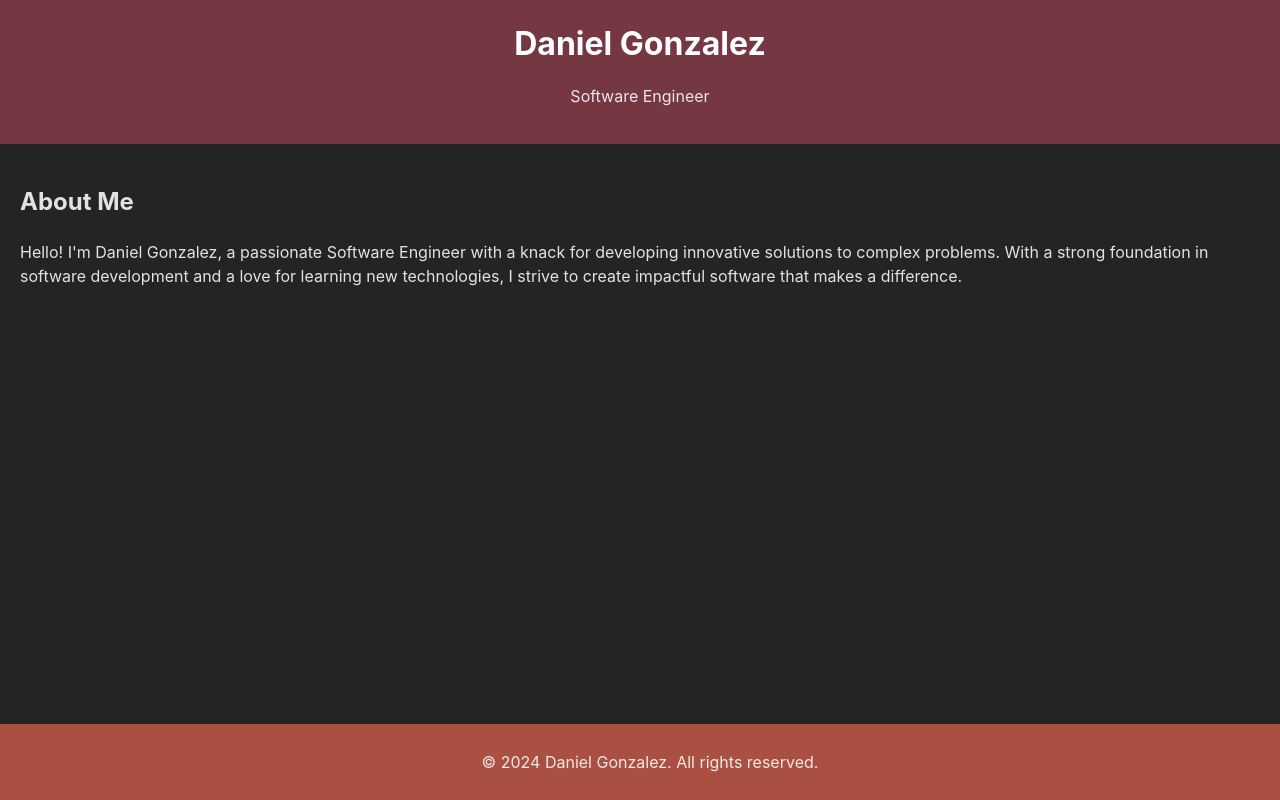
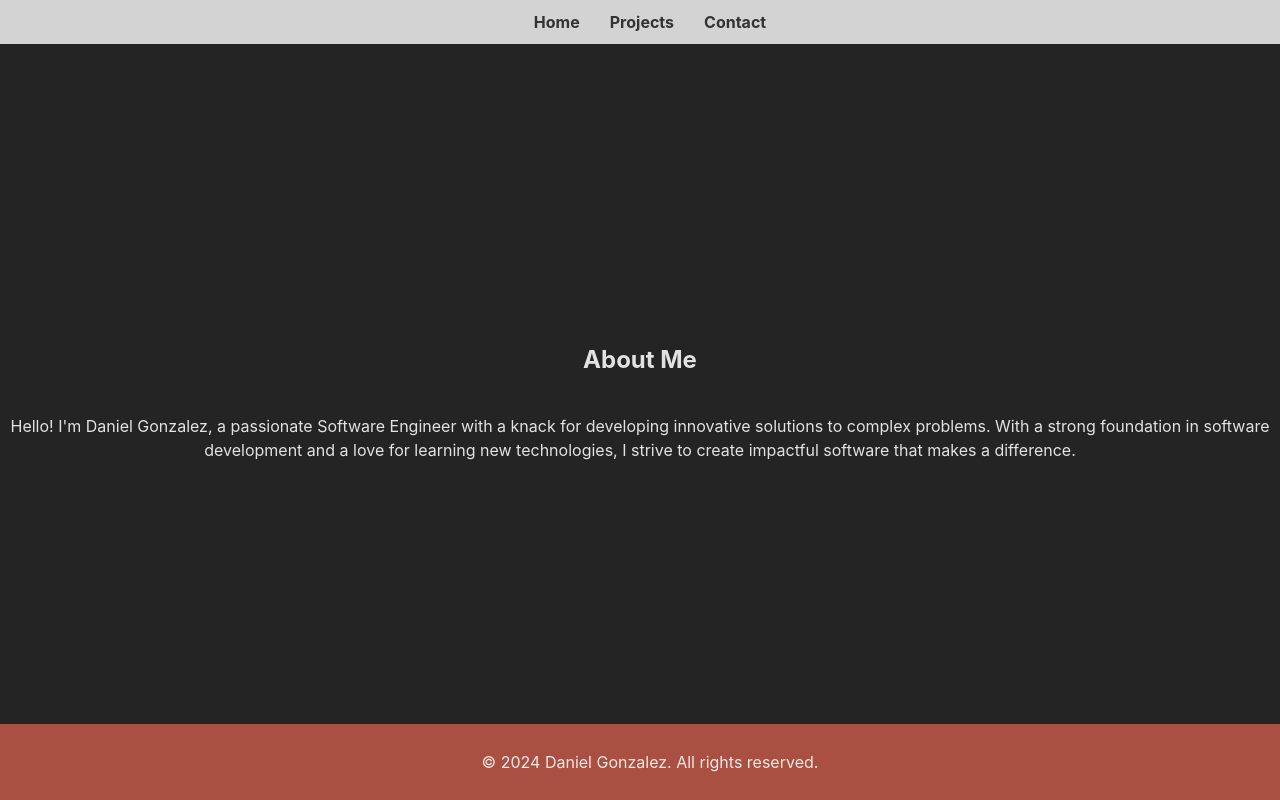
Before and after one commit to daagonzalez/daagonzalez.github.io, a Svelte app: page / in a window 1280 px wide. Shown: the top 800 px of the page. Built offline with nearby package versions, Linux system fonts and the light colour scheme.

Commit message:
feat: new layout

```diff
--- a/src/App.svelte
+++ b/src/App.svelte
@@ -1,23 +1,39 @@
 <script>
-  import Header from './Header.svelte';
-  import Footer from './Footer.svelte';
+  import Footer from "./Footer.svelte";
+
+  import Navbar from "./Navbar.svelte";
+  import Projects from "./Projects.svelte";
+  import Contact from "./Contact.svelte";
 </script>
 
 <main>
-  <Header name="Daniel Gonzalez" jobTitle="Software Engineer" />
-
-  <section id="about">
+  <Navbar />
+  <section id="home" class="section">
     <h2>About Me</h2>
-    <p>Hello! I'm Daniel Gonzalez, a passionate Software Engineer with a knack for developing innovative solutions to complex problems.
-    With a strong foundation in software development and a love for learning new technologies, I strive to create impactful software
-    that makes a difference.</p>
+    <p>
+      Hello! I'm Daniel Gonzalez, a passionate Software Engineer with a knack
+      for developing innovative solutions to complex problems. With a strong
+      foundation in software development and a love for learning new
+      technologies, I strive to create impactful software that makes a
+      difference.
+    </p>
   </section>
-
+  <section id="projects" class="section">
+    <Projects />
+  </section>
+  <section id="contact" class="section">
+    <Contact />
+  </section>
   <Footer />
 </main>
 
 <style>
-  section {
-    padding: 20px;
+  .section {
+    height: 100vh;
+    display: flex;
+    justify-content: center;
+    align-items: center;
+    text-align: center;
+    flex-direction: column;
   }
 </style>
--- /dev/null
+++ b/src/Contact.svelte
@@ -0,0 +1 @@
+Coming Soon
--- a/src/Footer.svelte
+++ b/src/Footer.svelte
@@ -4,7 +4,7 @@
 
 <style>
   footer {
-      background-color: #AA5042;
+    background-color: #aa5042;
     text-align: center;
     padding: 10px;
     position: fixed;
--- a/src/Header.svelte
+++ /dev/null
@@ -1,21 +0,0 @@
-<script>
-    export let name = "Daniel Gonzalez";
-    export let jobTitle = "Software Engineer";
-  </script>
-
-  <header>
-    <h1>{name}</h1>
-    <p>{jobTitle}</p>
-  </header>
-
-  <style>
-    header {
-      background-color: #753742;
-      padding: 20px;
-      text-align: center;
-    }
-    h1 {
-      margin: 0;
-      color: #fff;
-    }
-  </style>
--- /dev/null
+++ b/src/Navbar.svelte
@@ -0,0 +1,43 @@
+<nav>
+    <ul>
+        <li>
+            <a href="#home"> Home </a>
+        </li>
+        <li>
+            <a href="#projects"> Projects </a>
+        </li>
+        <li>
+            <a href="#contact"> Contact </a>
+        </li>
+    </ul>
+</nav>
+
+<style>
+    nav ul {
+        list-style: none;
+        display: flex;
+        justify-content: center;
+        position: fixed;
+        top: 0;
+        width: 100%;
+        background: rgba(255, 255, 255, 0.8);
+        padding: 10px;
+        margin: 0;
+        z-index: 1000;
+    }
+
+    nav ul li {
+        margin: 0 15px;
+    }
+
+    nav ul li a {
+        text-decoration: none;
+        color: #333;
+        font-weight: bold;
+        cursor: pointer;
+    }
+
+    nav ul li a:hover {
+        color: #007bff;
+    }
+</style>
--- /dev/null
+++ b/src/Projects.svelte
@@ -0,0 +1 @@
+Coming Soon
--- a/src/app.css
+++ b/src/app.css
@@ -13,7 +13,7 @@
   -moz-osx-font-smoothing: grayscale;
 }
 
-body {
+html, body {
     margin: 0;
     padding: 0;
 }
```
Lines whose indentation alone changed are shown as unchanged.
